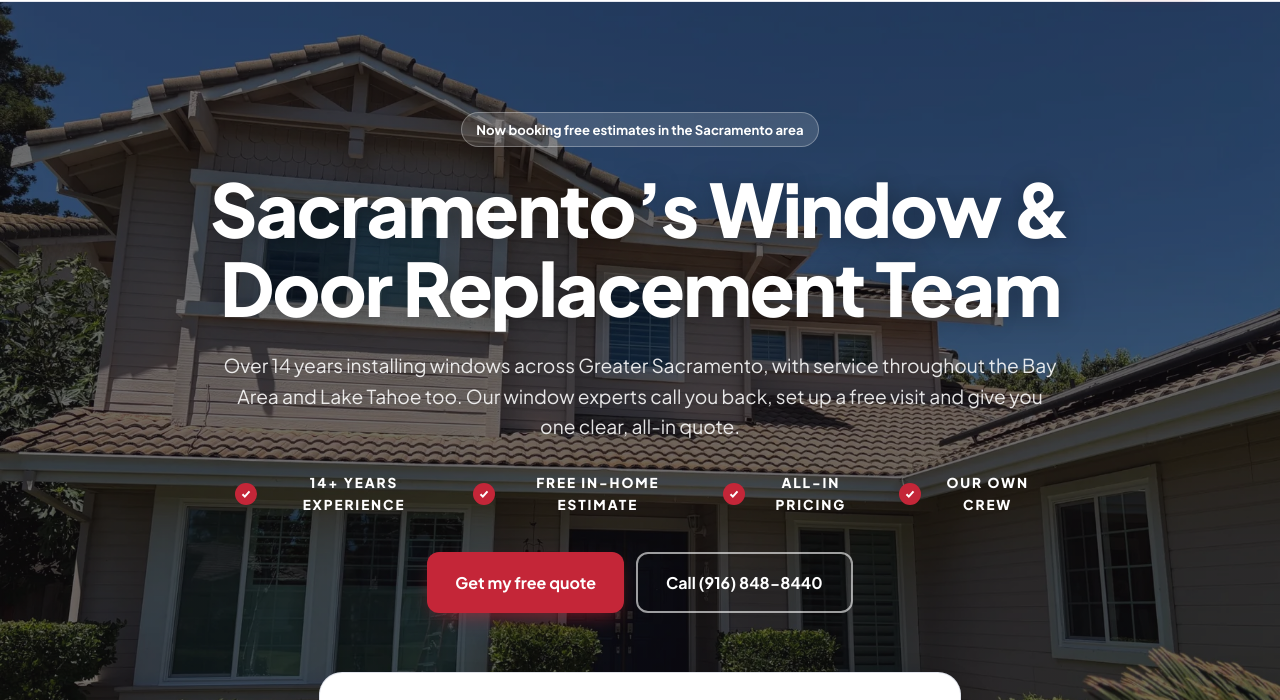
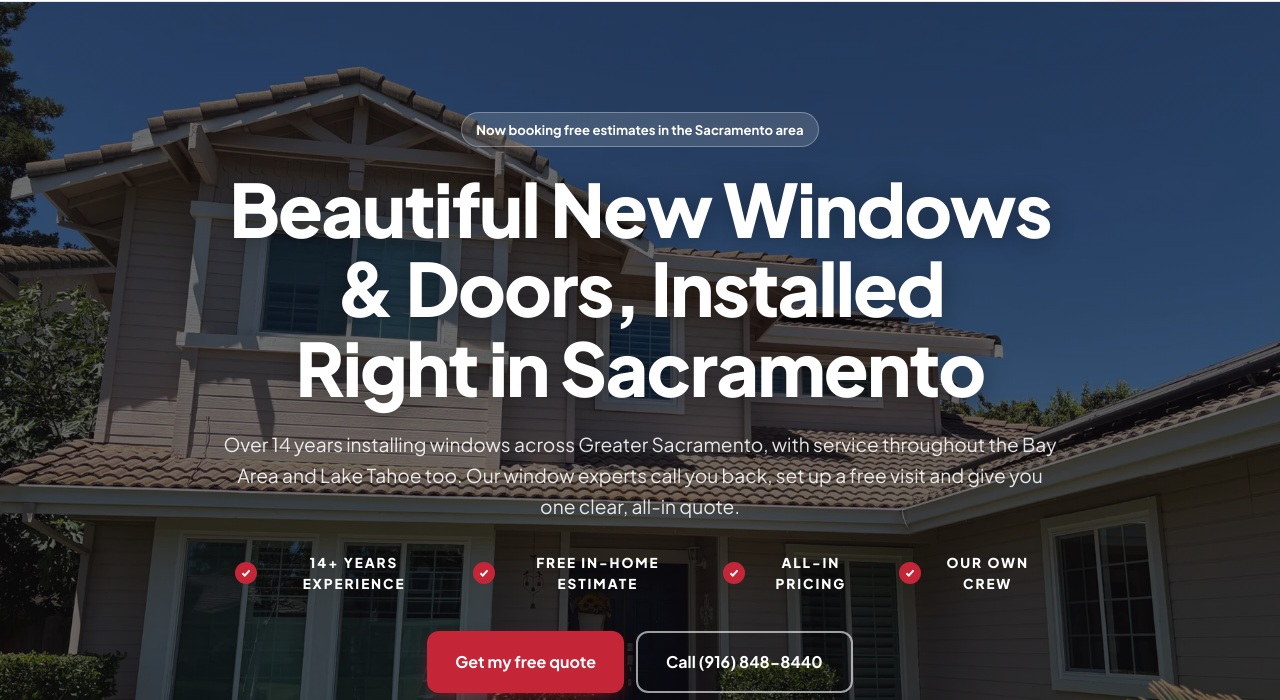
Before and after one commit to danieloliferchik1-bot/pomegranate-windows, a plain HTML site: page index.html in a window 1280 px wide. Shown: the part 71-771 px from the top of the page. Drawn offline with Linux system fonts and the light colour scheme.

Commit message:
Hero: restore original headline with a Sacramento touch
Co-Authored-By: Claude Opus 5.5 <noreply@anthropic.com>
Claude-Session: https://claude.ai/code/session_01St5XRcmGrwFG3Ny1hFcwmK

```diff
--- a/index.html
+++ b/index.html
@@ -414,7 +414,7 @@ footer .areas span{border:1px solid var(--line);border-radius:999px;padding:2px
   <section class="hero">
     <div class="wrap hero-in">
       <span class="pill">Now booking free estimates in the Sacramento area</span>
-      <h1>Sacramento&rsquo;s Window &amp; Door Replacement Team</h1>
+      <h1>Beautiful New Windows &amp; Doors, Installed Right in Sacramento</h1>
       <p class="sub">Over 14 years installing windows across Greater Sacramento, with service throughout the Bay Area and Lake Tahoe too. Our window experts call you back, set up a free visit and give you one clear, all-in quote.</p>
       <ul class="perks">
         <li>14+ years experience</li>
```
